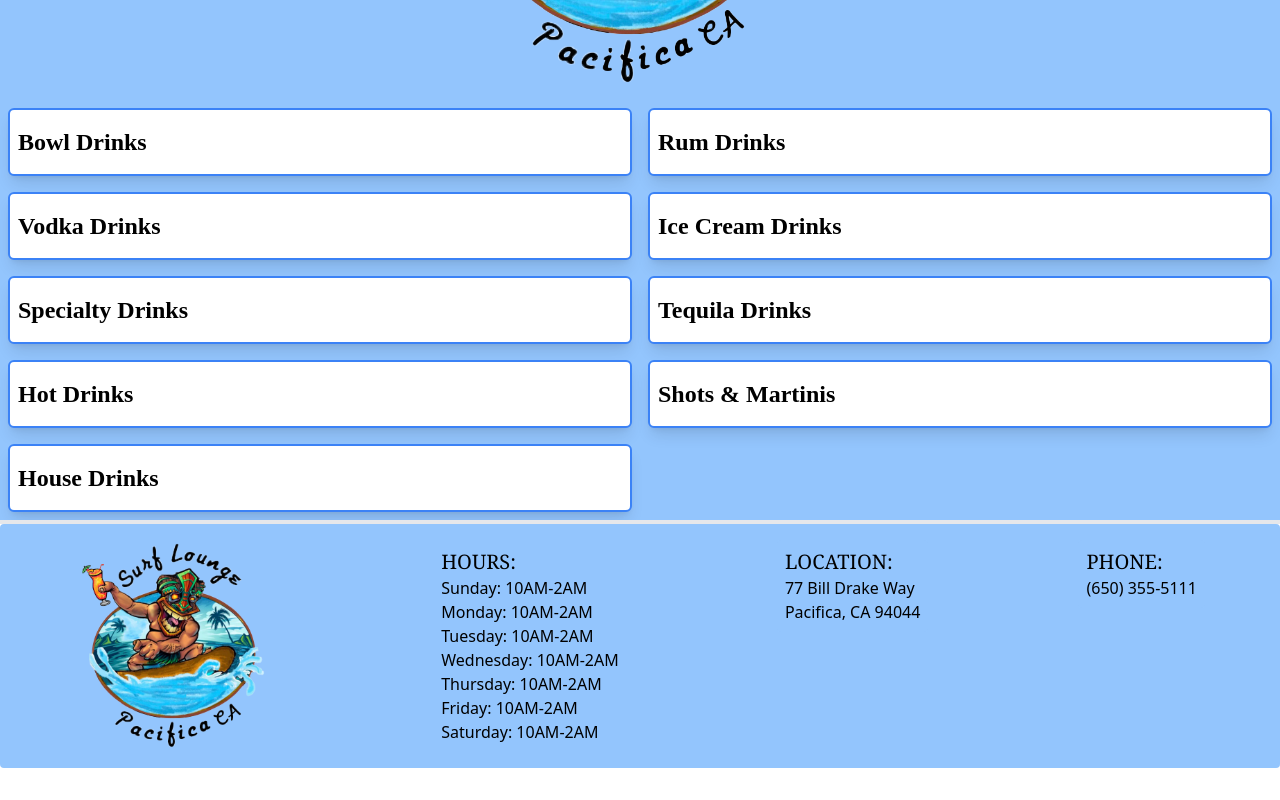
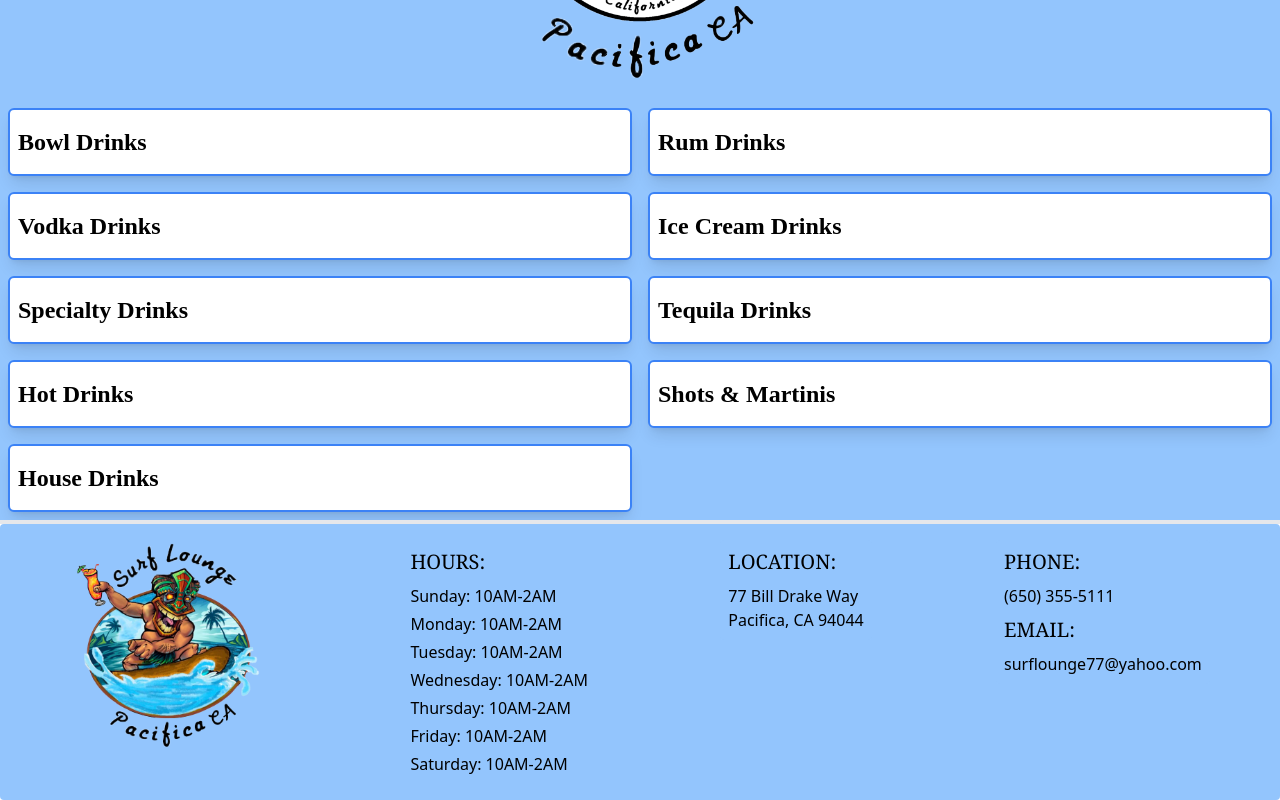
Before and after one commit to fffilps/pacifica-surf-lounge, a React (Vite) app: page / in a window 1280 px wide. Shown: the part 390-1190 px from the top of the page. Before the commit the page ends 1158 px from the top, so only its background shows below. Built offline with nearby package versions, Linux system fonts and the light colour scheme; a web font is replaced by a local one.

Commit message:
"made changes to logo and contact. building out new features like images and loading screen"

```diff
--- a/src/components/Footer.tsx
+++ b/src/components/Footer.tsx
@@ -4,13 +4,13 @@ import heroImage from '/heroImage.png'
 const Footer = () => {
   return (
     <div id="Hours" className="w-full border-t-4">
-      <div className="w-full min-h-fit flex justify-around py-4 bg-blue-300 rounded">
+      <div className="w-full min-h-fit flex justify-around py-4 bg-blue-300 rounded px-2">
         <div>
           <img src={heroImage} alt="heroImage" className="sm:h-52 sm:w-52 sm:block hidden"/>
         </div>
-        <div id="About Us" className="flex flex-col justify-start p-2 rounded">
+        <div id="About Us" className="flex flex-col justify-start p-2 rounded gap-2">
           <h3 className="text-xl font-serif">HOURS:</h3>
-          <div className="text-md">
+          <div className="text-md flex flex-col gap-1">
 
           <div>Sunday: {aboutUs.hours}</div>
           <div>Monday: {aboutUs.hours}</div>
@@ -21,7 +21,7 @@ const Footer = () => {
           <div>Saturday: {aboutUs.hours}</div>
           </div>
         </div>
-        <div className="bg-blue-300 p-2 rounded h-min">
+        <div className="bg-blue-300 p-2 rounded h-min flex flex-col gap-2">
           <h3 className="text-xl font-serif">LOCATION:</h3>
           <div className="text-base">
 
@@ -29,11 +29,14 @@ const Footer = () => {
           <div>{aboutUs.city}</div>
           </div>
         </div>
-        <div className="bg-blue-300 p-2 rounded h-min">
+        <div className="bg-blue-300 p-2 rounded h-min flex-col gap-2 flex">
           <h3 className="text-xl font-serif">PHONE:</h3>
           <div className="text-base">
 
           <div>{aboutUs.phone}</div>
+          <h3 className="text-xl font-serif py-2">EMAIL:</h3>
+          <div>
+            <a href={`mailto:${aboutUs.email}`}>{aboutUs.email}</a></div>
           </div>
         </div>
       </div>
--- a/src/components/Hero.tsx
+++ b/src/components/Hero.tsx
@@ -1,5 +1,5 @@
 
-import heroImage from '/heroImage.png'
+import heroImage from '/SurfLoungeNewLogo.png'
 
 const Hero = () => {
   return (
--- a/src/data/aboutUs.ts
+++ b/src/data/aboutUs.ts
@@ -3,5 +3,6 @@ export const aboutUs =
         address: "77 Bill Drake Way",
         city: "Pacifica, CA 94044",
         phone: "(650) 355-5111",
-        hours: "10AM-2AM"
+        hours: "10AM-2AM",
+        email: "surflounge77@yahoo.com"
     }
```
Also changed, not shown: src/components/LoadingScreen.tsx (added, +33 -0 lines), public/SurfLoungeNewLogo.png (added), 1 other file (tests, documents, lock files or other folders).
